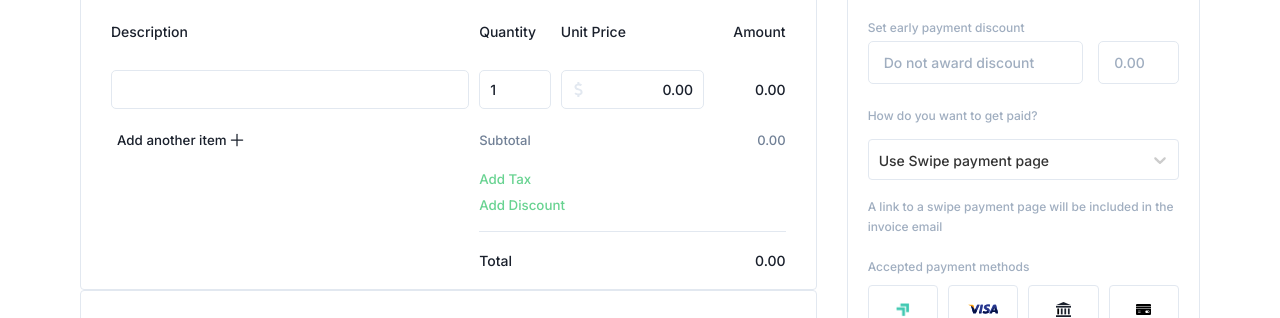
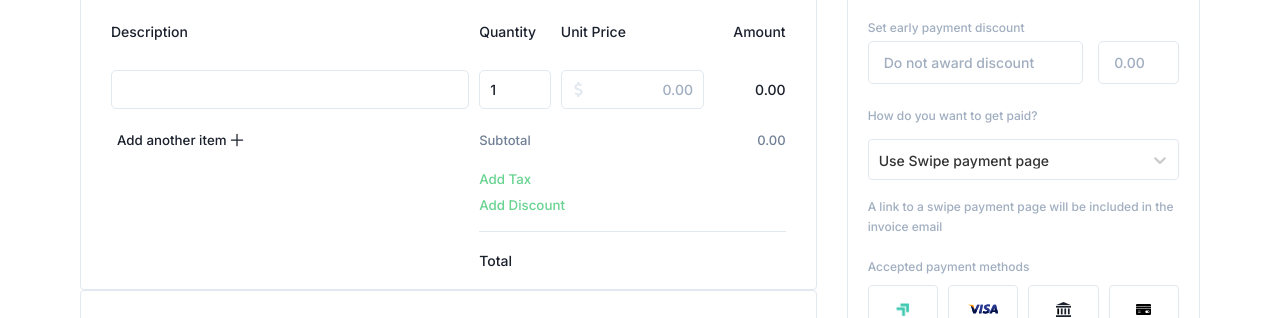
Before and after one commit to casprine/getswipe-test, a React (Create React App) app: page / in a window 1280 px wide. Shown: the part 482-800 px from the top of the page. Built offline with nearby package versions, Linux system fonts and the light colour scheme.

Commit message:
feat: ads total and subtotal

```diff
--- a/src/components/sections/InvoiceItems.js
+++ b/src/components/sections/InvoiceItems.js
@@ -27,6 +27,7 @@ const InvoiceItem = ({ unitPrice, description, quantity, onChange, id }) => {
           value={unitPrice}
           onChange={(e) => onChange(e, id)}
           type="number"
+          placeholder="0.00"
         />
       </div>
 
@@ -38,7 +39,9 @@ const InvoiceItem = ({ unitPrice, description, quantity, onChange, id }) => {
 };
 
 const InvoiceItems = () => {
-  const { invoiceItems, handleInvoiceItemChange, addNewInvoiceItem } = React.useContext(StoreContext);
+  const { invoiceItems, handleInvoiceItemChange, addNewInvoiceItem, totalPrice, subTotal } = React.useContext(
+    StoreContext,
+  );
 
   return (
     <Container>
@@ -80,7 +83,7 @@ const InvoiceItems = () => {
         <span />
 
         <div className="amount">
-          <p className="gray-text">0.00</p>
+          <p className="gray-text">{subTotal}</p>
         </div>
       </div>
 
@@ -96,7 +99,7 @@ const InvoiceItems = () => {
 
           <div className="total">
             <p className="black-text">Total</p>
-            <div className="black-text">0.00</div>
+            <div className="black-text">{totalPrice}</div>
           </div>
         </div>
       </div>
--- a/src/context.js
+++ b/src/context.js
@@ -1,4 +1,4 @@
-import React, { createContext, useState } from 'react';
+import React, { createContext, useState, useEffect } from 'react';
 
 function uniqueId() {
   const gen = (count) => {
@@ -19,10 +19,25 @@ const Provider = ({ children }) => {
     {
       description: '',
       quantity: 1,
-      unitPrice: '0.00',
+      unitPrice: '',
       id: uniqueId(),
     },
   ]);
+
+  const [totalPrice, setTotalPrice] = useState(null);
+  const [subTotal, setSubTotal] = useState(null);
+
+  useEffect(() => {
+    const allTotalAmounts = [];
+
+    invoiceItems.map((item) => allTotalAmounts.push(item.quantity * Number(item.unitPrice)));
+
+    const total = allTotalAmounts.reduce((acc, item) => {
+      return acc + item;
+    }, 0);
+
+    setSubTotal(Number(total).toFixed(2));
+  }, [invoiceItems]);
 
   return (
     <Store.Provider
@@ -30,6 +45,8 @@ const Provider = ({ children }) => {
         invoiceItems,
         handleInvoiceItemChange,
         addNewInvoiceItem,
+        totalPrice,
+        subTotal,
       }}
     >
       {children}
@@ -42,7 +59,7 @@ const Provider = ({ children }) => {
       {
         description: '',
         quantity: 1,
-        unitPrice: '0.00',
+        unitPrice: '',
         id: uniqueId(),
       },
     ]);
```
